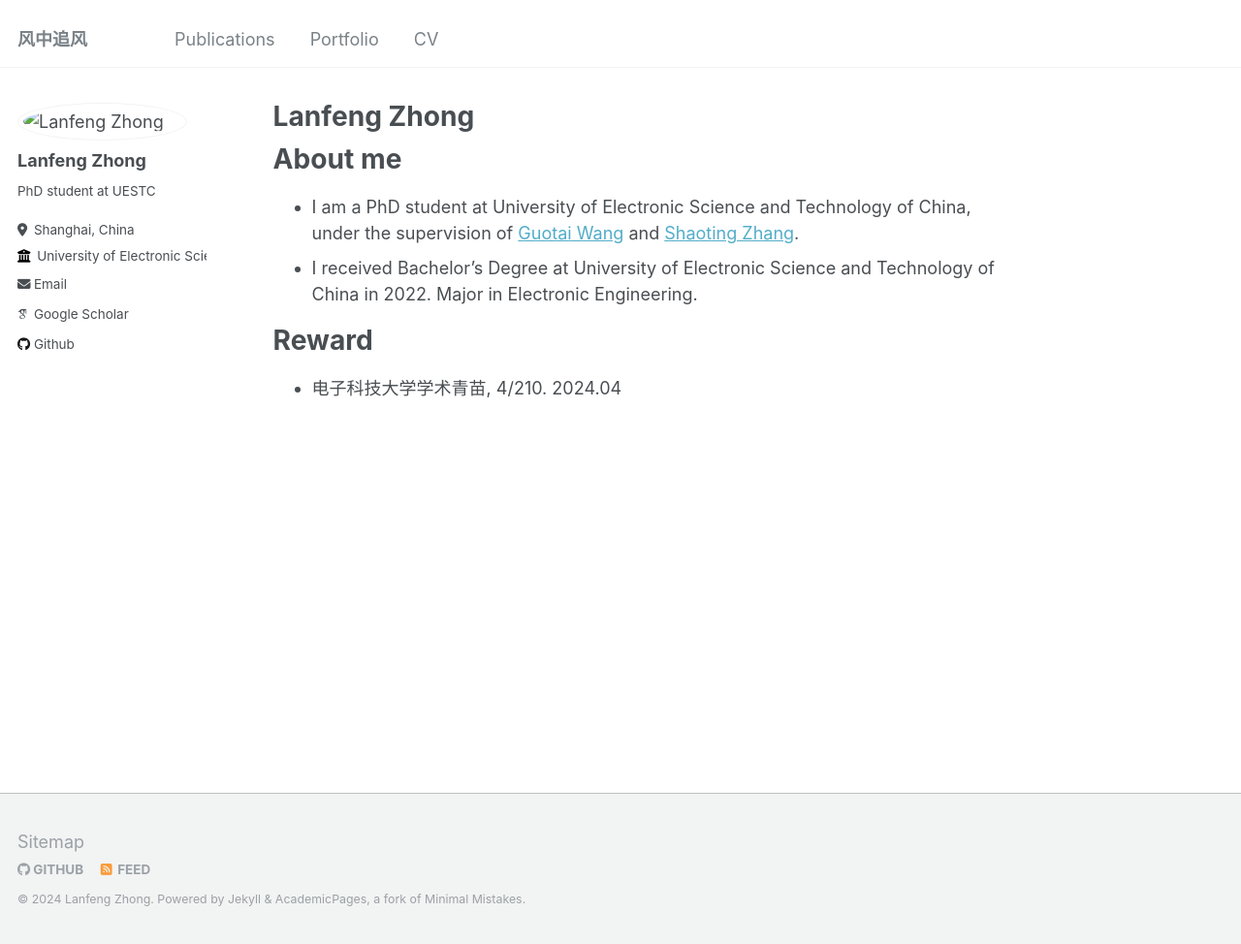
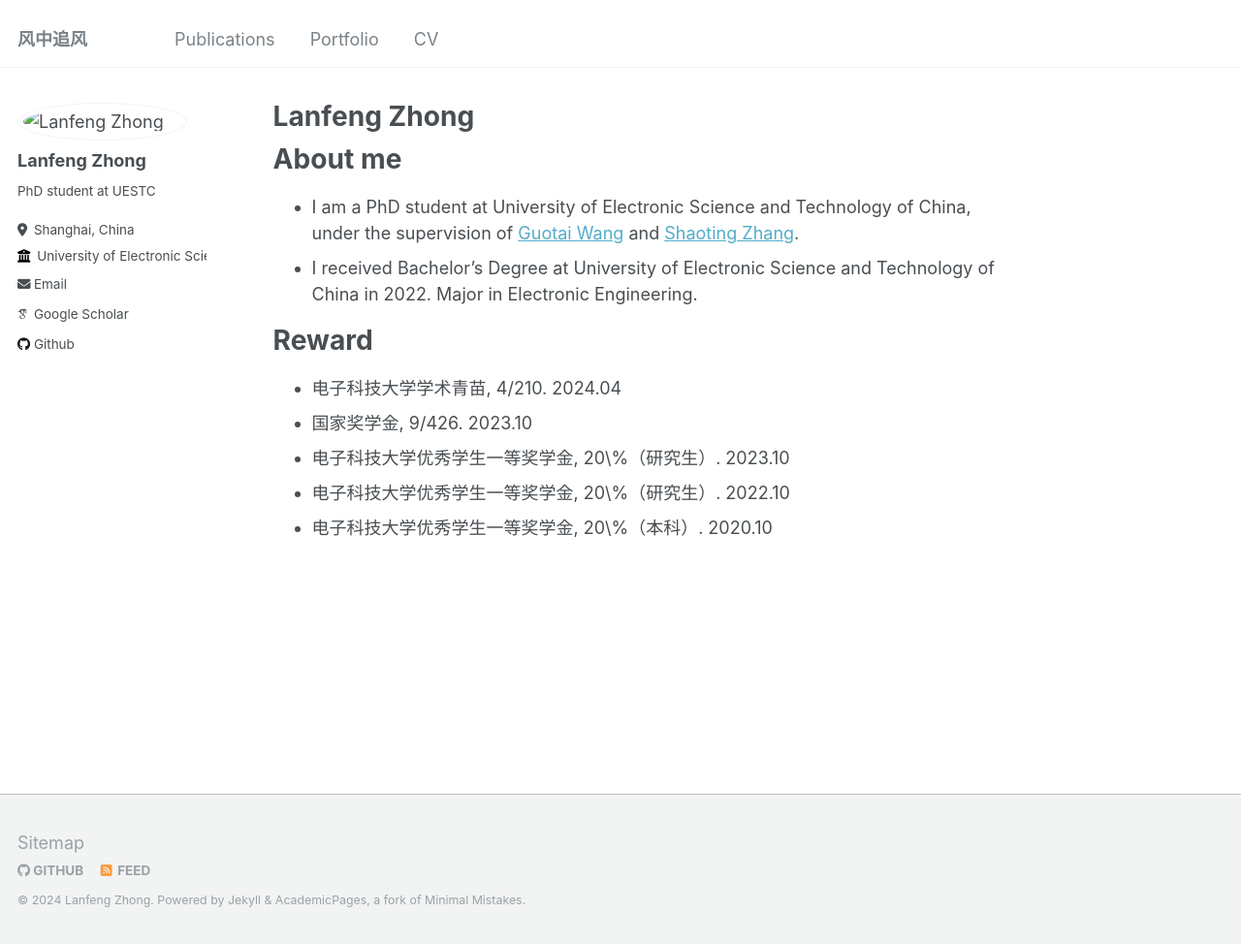
Before and after one commit to lanfz2000/lanfz2000.github.io, a Jekyll site: the page built from _pages/about.md, in a window 1280 px wide and 974 px high. Shown: the whole window at 97% size. Built offline with Jekyll 4.4.1, drawn with Linux system fonts in a browser that asks for light colours; some web fonts are replaced.

Commit message:
Update about.md

```diff
--- a/_pages/about.md
+++ b/_pages/about.md
@@ -14,3 +14,7 @@ About me
 
 # Reward
 - 电子科技大学学术青苗, 4/210. 2024.04
+- 国家奖学金, 9/426. 2023.10
+- 电子科技大学优秀学生一等奖学金, 20\%（研究生）. 2023.10
+- 电子科技大学优秀学生一等奖学金, 20\%（研究生）. 2022.10
+- 电子科技大学优秀学生一等奖学金, 20\%（本科）. 2020.10
```
